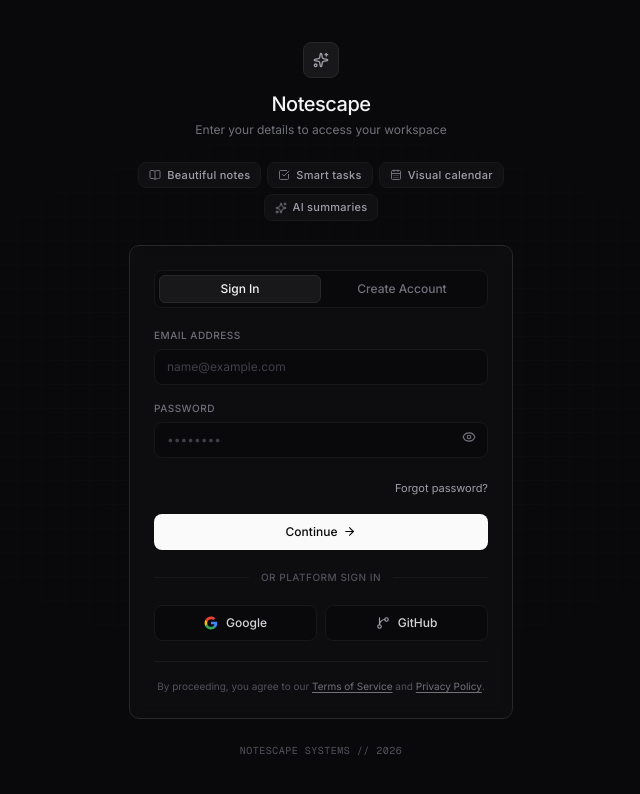
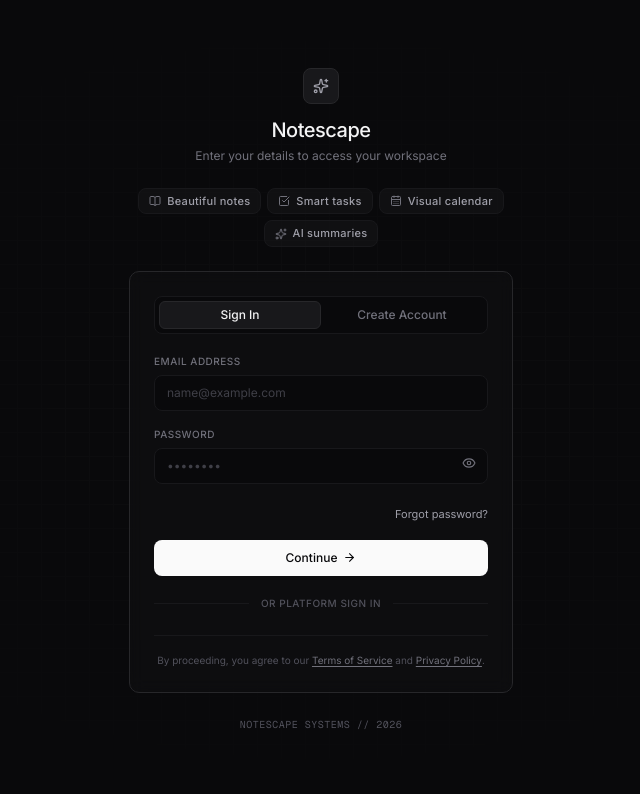
Before and after one commit to alfaaarex/notescape, a Next.js app: page /login in a window 1280 px wide. Shown: the top 794 px of the page, without its empty margins (319-959 px from the left). Built offline with nearby package versions, Linux system fonts and the light colour scheme; no server answers.

Commit message:
Removal of login with google and github

```diff
--- a/app/login/page.tsx
+++ b/app/login/page.tsx
@@ -234,33 +234,6 @@ export default function LoginPage() {
               <div className="flex-1 h-[1px] bg-zinc-900" />
             </div>
 
-            {/* Secondary Identity Providers */}
-            <div className="grid grid-cols-2 gap-2">
-              {/* Google Button */}
-              <button
-                type="button"
-                onClick={signInWithGoogle}
-                className="group relative flex items-center justify-center gap-2 h-9 rounded-md bg-zinc-950 border border-zinc-900 text-xs font-medium text-zinc-300 hover:bg-zinc-900/60 active:scale-[0.98] transition-all"
-              >
-                <svg className="w-3.5 h-3.5 fill-current" viewBox="0 0 24 24">
-                  <path d="M22.56 12.25c0-.78-.07-1.53-.2-2.25H12v4.26h5.92c-.26 1.37-1.04 2.53-2.21 3.31v2.77h3.57c2.08-1.92 3.28-4.74 3.28-8.09z" fill="#4285F4" />
-                  <path d="M12 23c2.97 0 5.46-.98 7.28-2.66l-3.57-2.77c-.98.66-2.23 1.06-3.71 1.06-2.86 0-5.29-1.93-6.16-4.53H2.18v2.84C3.99 20.53 7.7 23 12 23z" fill="#34A853" />
-                  <path d="M5.84 14.09c-.22-.66-.35-1.36-.35-2.09s.13-1.43.35-2.09V7.06H2.18C1.43 8.55 1 10.22 1 12s.43 3.45 1.18 4.94l2.85-2.22.81-.63z" fill="#FBBC05" />
-                  <path d="M12 5.38c1.62 0 3.06.56 4.21 1.64l3.15-3.15C17.45 2.09 14.97 1 12 1 7.7 1 3.99 3.47 2.18 7.06l3.66 2.84c.87-2.6 3.3-4.52 6.16-4.52z" fill="#EA4335" />
-                </svg>
-                <span>Google</span>
-              </button>
-
-              {/* GitHub Button */}
-              <button
-                type="button"
-                onClick={signInWithGitHub}
-                className="group relative flex items-center justify-center gap-2 h-9 rounded-md bg-zinc-950 border border-zinc-900 text-xs font-medium text-zinc-300 hover:bg-zinc-900/60 active:scale-[0.98] transition-all"
-              >
-                <GitBranch size={14} className="text-zinc-400 group-hover:rotate-12 transition-transform duration-200" />
-                <span>GitHub</span>
-              </button>
-            </div>
           </form>
 
           {/* Institutional Privacy Terms Block */}
```
